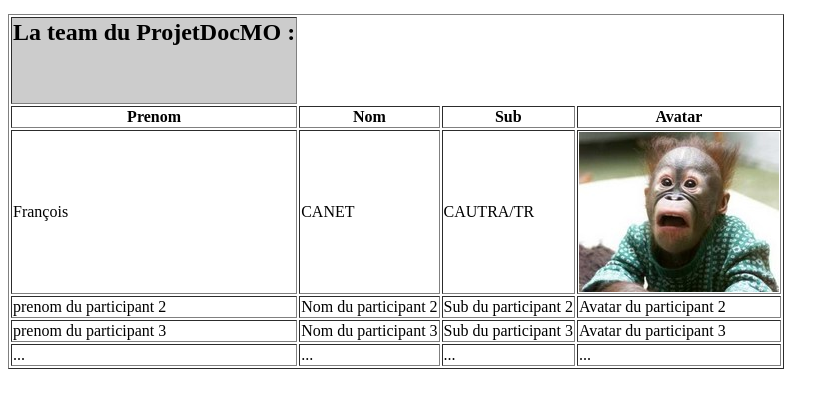
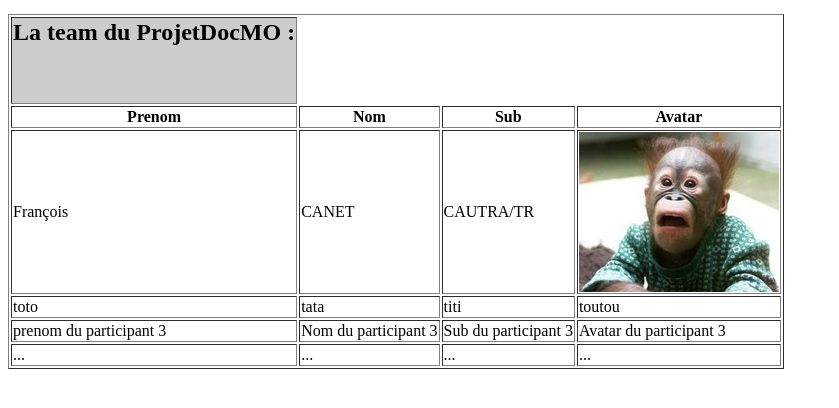
Before and after one commit to CrunchyFanch/TestProjetDocMo, a plain HTML site: page index.html in a window 1280 px wide. Shown: the part 130-538 px from the top of the page, without its empty margins (0-839 px from the left). Drawn offline with Linux system fonts and the light colour scheme.

Commit message:
tst user1 modif

```diff
--- a/index.html
+++ b/index.html
@@ -17,10 +17,10 @@
    <TD><img src="images\Avatar_Francois.jpg"></img>
   </TR>
   <TR>
-   <TD> prenom du participant 2</TD>
-   <TD> Nom du participant 2</TD>
-   <TD> Sub du participant 2</TD>
-   <TD> Avatar du participant 2</TD>
+   <TD> toto</TD>
+   <TD> tata</TD>
+   <TD> titi</TD>
+   <TD> toutou</TD>
 
   </TR>
    <TR>
```
